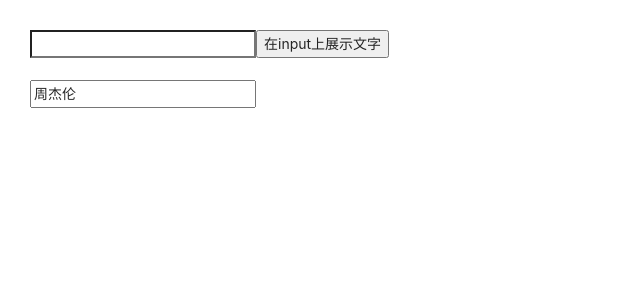
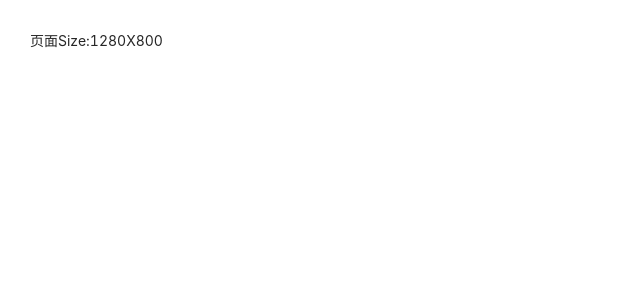
Before and after one commit to jay-sj/react-hooks, a React app: page / in a window 1280 px wide. Shown: the top 300 px of the page, without its empty margins (0-640 px from the left). Built offline with nearby package versions, Linux system fonts and the light colour scheme.

Commit message:
自定义hooks函数

```diff
--- a/src/pages/Index.js
+++ b/src/pages/Index.js
@@ -1,37 +1,41 @@
 /*
- * @Description:useRef用法
+ * @Description:自定义hooks函数
  * @Autor: 神曲
  * @Date: 2020-04-26 14:22:09
  * @LastEditors: 神曲
- * @LastEditTime: 2020-04-26 18:15:37
+ * @LastEditTime: 2020-04-27 10:17:40
  */
-import React, { useRef, useState, useEffect } from "react";
+import React, { useState, useEffect, useCallback } from "react";
+// 起名 必须要用use开头
+function useWinSize() {
+  const [size, setSize] = useState({
+    width: document.documentElement.clientWidth,
+    height: document.documentElement.clientHeight,
+  });
+  // useCallback缓存整个方法
+  const onResize = useCallback(() => {
+    setSize({
+      width: document.documentElement.clientWidth,
+      height: document.documentElement.clientHeight,
+    });
+  }, []);
+  // 使用useEffect代替生命周期,监听窗口变化
+  useEffect(() => {
+    window.addEventListener("resize", onResize);
+    // 取消监听
+    return () => {
+      window.removeEventListener("resize", onResize);
+    };
+  }, []);
+  // 只需要他执行一遍，所以第二个参数放个空数组
+
+  return size;
+}
 function Index() {
-  // 1、useRef获取jsx dom
-  const inputEl = useRef(null);
-  const onButtonClick = () => {
-    inputEl.current.value = "Hello";
-    console.log(inputEl);
-  };
-  const [text, setText] = useState("周杰伦");
-  // 2、useRef保存变量
-  const textRef = useRef();
-  useEffect(() => {
-    textRef.current = text;
-    console.log("textRef.current", textRef.current);
-  });
+  const size = useWinSize();
   return (
     <div>
-      <input ref={inputEl} type='text' />
-      <button onClick={onButtonClick}>在input上展示文字</button>
-      <br />
-      <br />
-      <input
-        value={text}
-        onChange={(e) => {
-          setText(e.target.value);
-        }}
-      />
+      页面Size:{size.width}X{size.height}
     </div>
   );
 }
```
